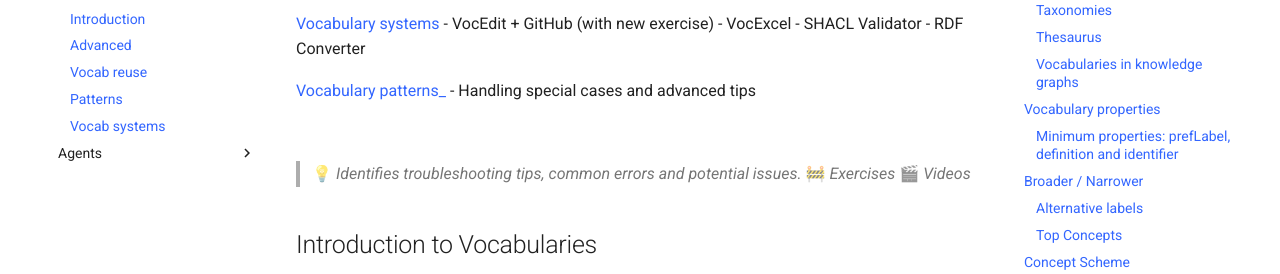
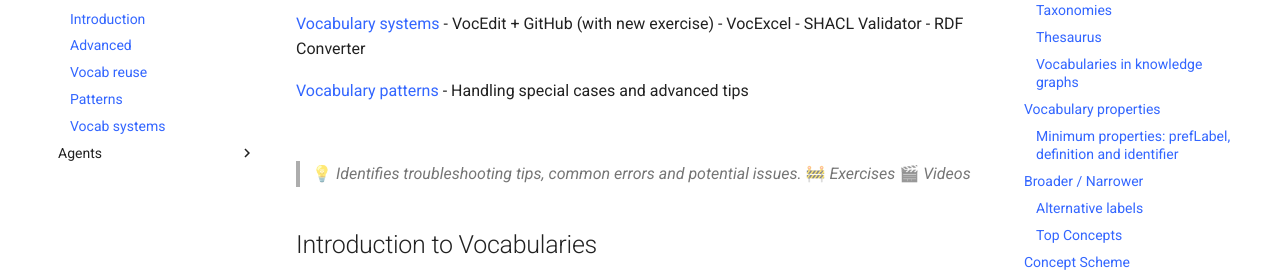
Before and after one commit to Kurrawong/docs, an MkDocs documentation site: the page built from docs/concepts/vocabs/introduction.md, in a window 1280 px wide and 900 px high, scrolled down 310 px. Shown: the part 179-453 px from the top of the window. Built offline with MkDocs 1.6.1 and Material for MkDocs 9.7.7, drawn with Linux system fonts in a browser that asks for light colours.

```diff
--- a/docs/concepts/vocabs/introduction.md
+++ b/docs/concepts/vocabs/introduction.md
@@ -23,7 +23,7 @@ This is the first in a series of modules that range from introductory guidance,
 - SHACL Validator
 - RDF Converter
 
-[Vocabulary patterns_](https://docs.kurrawong.ai/concepts/vocabs/patterns/)
+[Vocabulary patterns](https://docs.kurrawong.ai/concepts/vocabs/patterns/)
 - Handling special cases and advanced tips
 
 <br>
```
